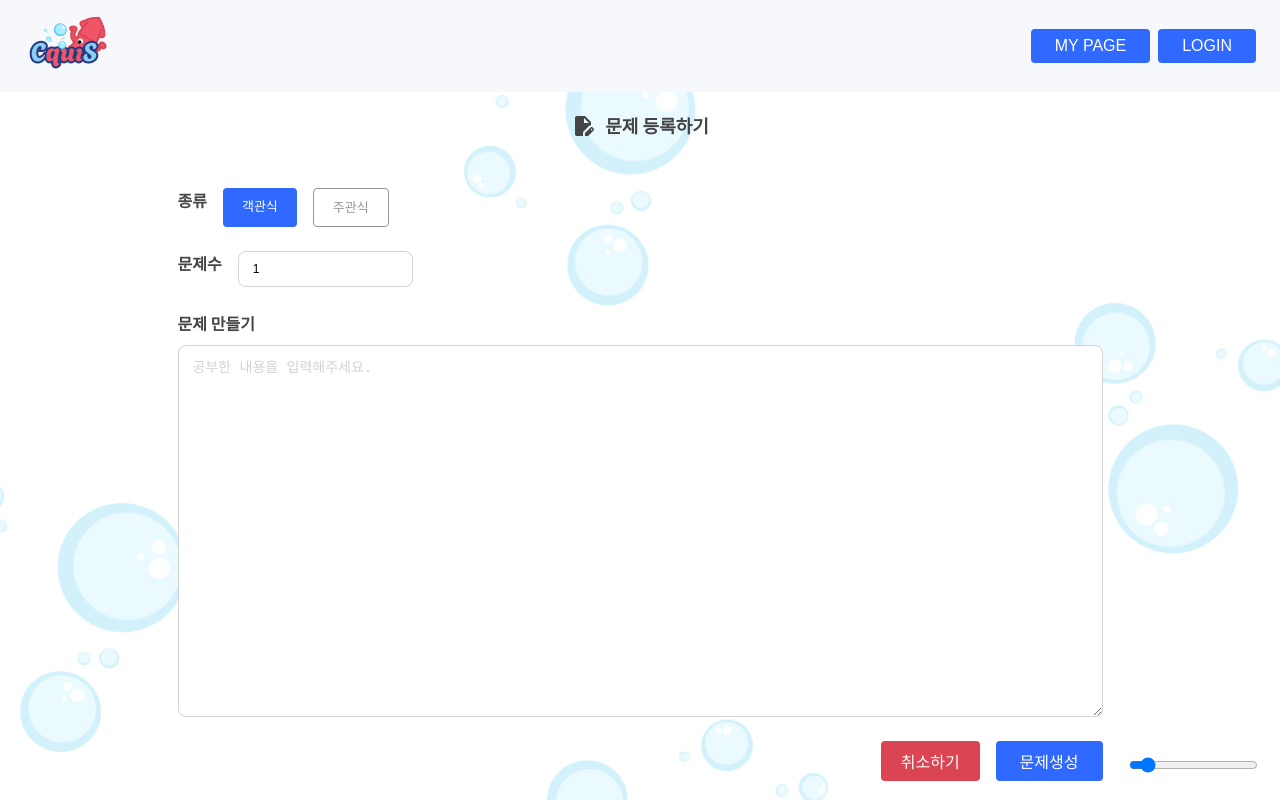
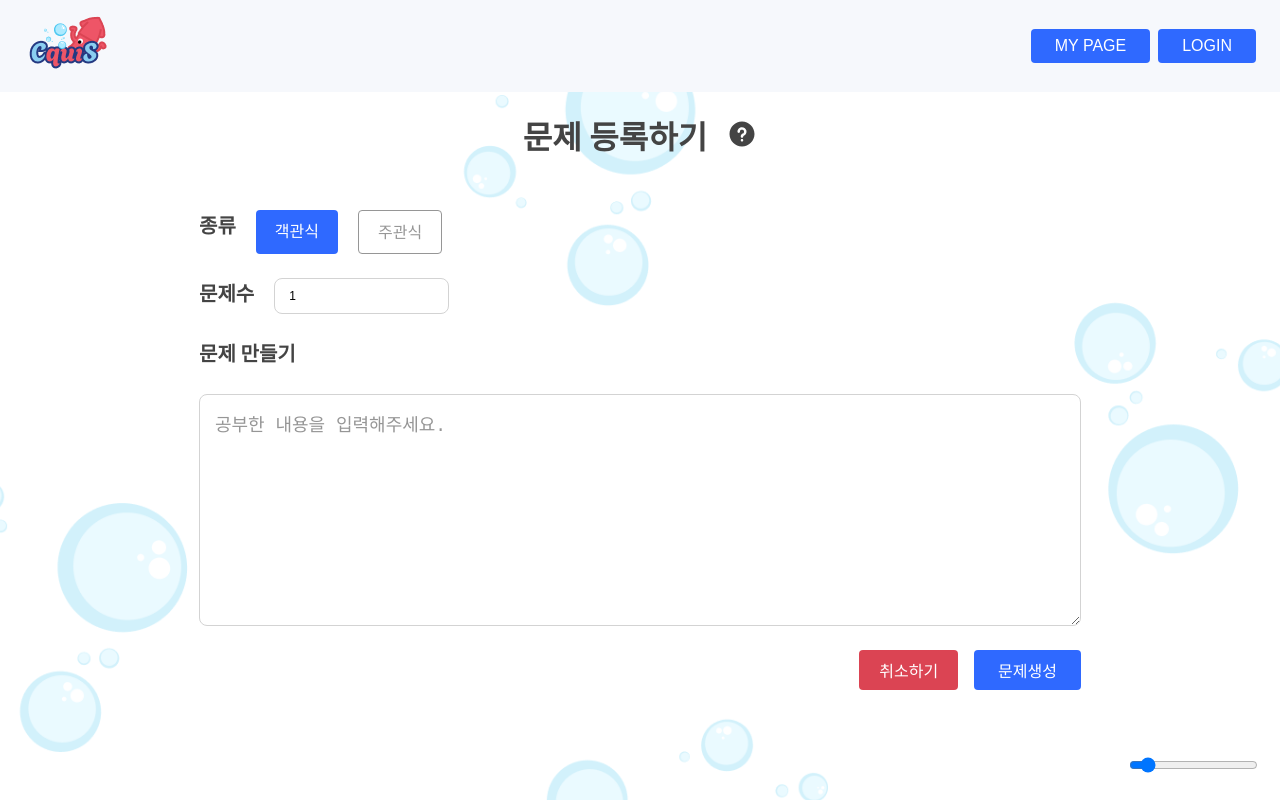
Before and after one commit to Jungle-CQuiS/Frontend, a React (Create React App) app: page /mypage/addProblem in a window 1280 px wide. Built offline with nearby package versions, Linux system fonts and the light colour scheme; sample sign-in values are in the browser's storage.

Commit message:
Fix: 주석 삭제 및 문제 생성페이지 수정

```diff
--- a/package.json
+++ b/package.json
@@ -18,6 +18,7 @@
     "react-dom": "^18.3.1",
     "react-router-dom": "^6.27.0",
     "react-scripts": "5.0.1",
+    "react-tooltip": "^5.28.0",
     "sockjs-client": "^1.6.1",
     "styled-components": "^6.1.13",
     "typescript": "^4.9.5",
--- a/src/pages/mypage/addProblem/addProblem.tsx
+++ b/src/pages/mypage/addProblem/addProblem.tsx
@@ -3,10 +3,11 @@ import { SetStateAction, useRef, useState } from "react";
 import { useNavigate } from "react-router-dom";
 import { Background } from "../../../components/background/styled";
 import { PrimaryButtonMedium, SecondaryButtonSmall } from "../../../components/buttons/styled";
-import { AddProblemButtonWrap, AddProblemCategoryWrap, AddProblemContainer, AddProblemHeader, AddProblemHeaderImg, AddProblemHeaderTitle, AddProblemInputLong, AddProblemLabel, AddProblemTab, AddProblemWrap, CreateQuizNumber } from "./styled";
+import { AddProblemButtonWrap, AddProblemCategoryWrap, AddProblemContainer, AddProblemHeader, AddProblemHeaderImg, AddProblemHeaderTitle, AddProblemInputLong, AddProblemLabel, AddProblemTab, AddProblemWrap, CreateQuizNumber, TooltipContainer } from "./styled";
 import { AddProblemModal } from "../../../components/modal/mypage/addQuesttion";
 import { LoadingQuestion } from "./LoadingQuestion";
 import useButtonSoundEffect from "../../../hook/useHoverSoundEffect";
+import { Tooltip } from "react-tooltip";
 
 export default function AddProblemPage() {
     const navigate = useNavigate();
@@ -104,21 +105,19 @@ export default function AddProblemPage() {
             {loadingQuestion ? (<LoadingQuestion />) :
                 (<AddProblemContainer>
                     <AddProblemHeader>
-                        <AddProblemHeaderImg src="/icons/edit.svg" />
-                        <AddProblemHeaderTitle>문제 등록하기</AddProblemHeaderTitle>
+                    <AddProblemHeaderTitle>문제 등록하기</AddProblemHeaderTitle>
+                        <TooltipContainer>
+                            <AddProblemHeaderImg
+                                src="/icons/question.svg"
+                                data-tooltip-id="tooltip"
+                            />
+                            <Tooltip id="tooltip" place="bottom" className="tooltip-custom">
+                                공부할 때 사용했던 블로그나 글을 복사해서 입력하면 그에 대한 문제가 출제가 됩니다.
+                                종류와 문제 수에 맞게 문제가 생성되니 선택해주세요.
+                            </Tooltip>
+                        </TooltipContainer>
                     </AddProblemHeader>
                     <AddProblemCategoryWrap>
-                        {/* <AddProblemLabel>주제</AddProblemLabel>
-                        {["OS", "자료구조", "알고리즘", "네트워크", "데이터베이스"].map((topic) => (
-                            <AddProblemTab
-                                className="click-sound"
-                                key={topic}
-                                isSelected={selectedTopic === topic}
-                                onClick={() => setSelectedTopic(topic)}
-                            >
-                                {topic}
-                            </AddProblemTab>
-                        ))} */}
                     </AddProblemCategoryWrap>
                     <AddProblemCategoryWrap>
                         <AddProblemLabel>종류</AddProblemLabel>
--- a/src/pages/mypage/addProblem/styled.ts
+++ b/src/pages/mypage/addProblem/styled.ts
@@ -10,34 +10,53 @@ export const AddProblemContainer = styled.div`
 
 export const AddProblemHeader = styled.div`
     display: flex;
-    gap: 10px;
+    gap: 20px;
     align-items: center;
     justify-content: center;
 `;
 
 export const AddProblemHeaderImg = styled.img`
-    width: 24px;
-    height: 24px;
+    width: 30px;
+    height: 30px;
+`;
+
+export const TooltipContainer = styled.div`
+    .tooltip-custom {
+        background-color: #333;
+        color: #fff;
+        font-size: 16px;
+        border-radius: 6px;
+        gap: 15px;
+        padding: 15px;
+        box-shadow: 0px 4px 8px rgba(0, 0, 0, 0.2);
+        text-align: justify;
+        max-width: 333px; /* 너비 제한 */
+        z-index: 1000; /* z-index로 nav 위로 올리기 */
+    }
+
+    .tooltip-custom:after {
+        border-top-color: #333;
+    }
 `;
 
 export const AddProblemHeaderTitle = styled.div`
-    font-size: 18px;
+    font-size: 32px;
     font-weight: 600;
 `;
 
 export const AddProblemWrap = styled.div`
     display: flex;
     flex-direction: column;
-    gap: 8px;
+    gap: 25px;
 `;
 
 export const AddProblemCategoryWrap = styled.div`
     display: flex;
-    gap: 16px;
+    gap: 20px;
 `;
 
 export const AddProblemLabel = styled.label`
-    font-size: 16px;
+    font-size: 20px;
     font-weight: 600;
 `;
 
@@ -45,7 +64,7 @@ export const AddProblemTab = styled.div<{ isSelected?: boolean }>`
     padding: 8px 19px;
     border: ${({ isSelected }) => (isSelected ? "none" : "1px solid #969696")};
     color: ${({ isSelected }) => (isSelected ? "#FFF" : "#969696")};
-    font-size: 13px;
+    font-size: 16px;
     font-weight: 500;
     border-radius: 4px;
     background-color: ${({ isSelected }) => (isSelected ? "#2F69FF" : "#FFF")};
@@ -53,15 +72,15 @@ export const AddProblemTab = styled.div<{ isSelected?: boolean }>`
 `;
 
 export const AddProblemInputLong = styled.textarea`
-    padding: 10px 14px;
-    font-size: 14px;
+    padding: 15px 15px;
+    font-size: 18px;
     font-weight: 500;
     border: 1px solid #D3D3D3;
-    width: 895px;
-    height: 350px;
+    width: 850px;
+    height: 200px;
     border-radius: 8px;
     &::placeholder{
-        color: #D3D3D3;
+        color: #969696;
     }
 `;
 
```
Also changed, not shown: public/icons/question.svg (added), 1 other file (tests, documents, lock files or other folders).
